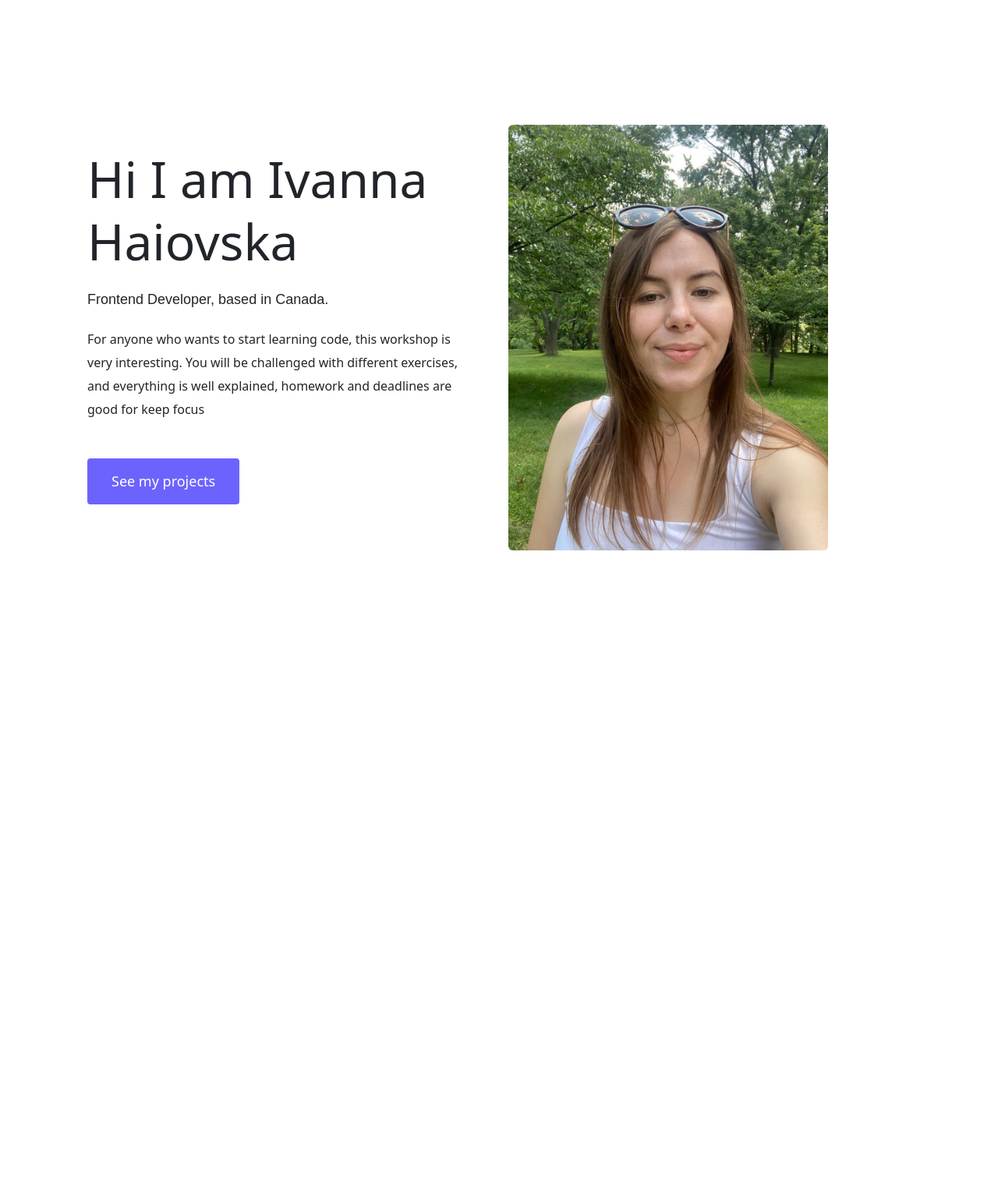
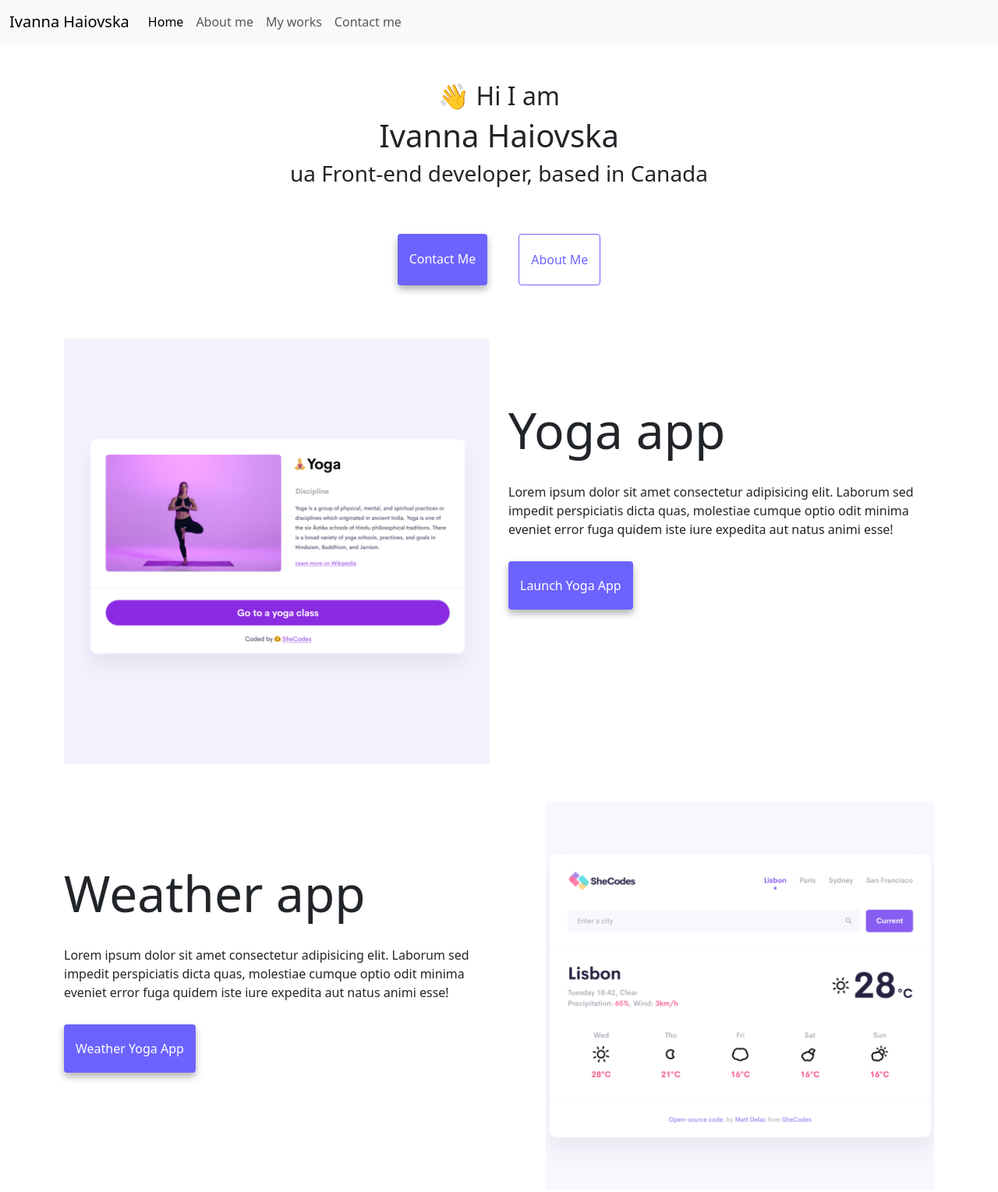
Before and after one commit to IvannaHaiovska/portfolio, a plain HTML site: page index.html in a window 1280 px wide. Shown: the top 1529 px of the page at 78% size. Before the commit the page ends 1048 px from the top, so only its background shows below. Drawn offline with nearby package versions, Linux system fonts and the light colour scheme.

Commit message:
Project page added

```diff
--- a/css/style.css
+++ b/css/style.css
@@ -1,6 +1,7 @@
 :root {
---branding-color: #6c63ff;
---secondary-color: #f9f7fe;
+    --primary-color: #6c63ff;
+    --secondary-color: #f5f2fe;
+    --box-shadow: 0 5px 10px rgba(0, 0, 0, 0.3);
     --heading-font-family: "Playfair Display",
         serif;
     --default-font-family: "Poppins",
@@ -16,7 +17,8 @@ h2,
 h3 {
     margin: 0;
 }
-*{
+
+* {
     margin: 0;
     padding: 0;
 }
@@ -33,15 +35,18 @@ padding: 0;
     font-size: 24px;
     opacity: 0.7;
 }
-.main-info{
+
+.main-info {
     background-color: #F9F7FE;
     padding-top: 100px;
     height: 600px;
 }
-.content{
+
+.content {
     margin: 40px 0;
     text-align: center;
 }
+
 .backgroundParagraph {
     background: var(--secondary-color);
     padding: 20px;
@@ -77,10 +82,12 @@ padding: 0;
 .yoga-link:hover {
     color: #373469;
 }
-.block_info h2{
+
+.block_info h2 {
     font-size: 64px;
     padding: 80px 0 20px;
 }
+
 .about-link {
     color: var(--primary-color);
     border: 1px solid var(--primary-color);
@@ -112,20 +119,25 @@ padding: 0;
 .email-link:hover {
     text-decoration: underline;
 }
+
 .about-section {
     padding: 160px 20px;
 }
+
 .about-section-content {
     margin: 30px;
 }
+
 .about-section h1 {
     font-size: 64px;
     line-height: 80px;
 }
+
 .about-section h2 {
     font-size: 18px;
     font-family: var(--default-font-family);
 }
+
 .about-section-content p {
     font-weight: normal;
     font-size: 16px;
@@ -133,16 +145,26 @@ padding: 0;
 }
 
 .about-section-content .btn-branding {
-    background: var(--branding-color);
+    background: var(--primary-color);
     border-radius: 4px;
     color: white;
     font-size: 18px;
     line-height: 27px;
     padding: 15px 30px;
 }
-.about-section-content .btn-branding:hover{
+
+.about-section-content .btn-branding:hover {
     color: black;
-        background: var(--branding-color);
+    background: var(--primary-color);
+}
+.content-project{
+    margin-top: 150px;
+}
+.content-project h1{
+    font-size: 55px;
+}
+.text-color {
+    color: #6c757d !important;
 }
 @media (max-width:576px) {
     .container h1 {
--- a/index.html
+++ b/index.html
@@ -1,5 +1,6 @@
 <!DOCTYPE html>
 <html lang="en">
+
 <head>
     <meta charset="UTF-8">
     <meta name="viewport" content="width=device-width, initial-scale=1.0">
@@ -10,27 +11,94 @@
    <script src="https://cdn.jsdelivr.net/npm/bootstrap@5.3.2/dist/js/bootstrap.bundle.min.js"
        integrity="sha384-C6RzsynM9kWDrMNeT87bh95OGNyZPhcTNXj1NW7RuBCsyN/o0jlpcV8Qyq46cDfL" crossorigin="anonymous">
    </script>
+    <link rel="preconnect" href="https://fonts.gstatic.com" />
+    <link
+        href="https://fonts.googleapis.com/css2?family=Playfair+Display:wght@700&family=Poppins:wght@500;700&display=swap"
+        rel="stylesheet" />
+
+    <script src="https://kit.fontawesome.com/ddc3ee268a.js" crossorigin="anonymous"></script>
 </head>
+
 <body>
-   <div class="about-section container">
-       <div class="row">
-           <div class="col-lg-6">
-               <div class="about-section-content">
-                   <h1 class="mb-4">Hi I am Ivanna Haiovska</h1>
-                   <h2 class="mb-4">Frontend Developer, based in Canada.</h2>
-                   <p class="mb-5">
-                       For anyone who wants to start learning code, this workshop is very
-                       interesting. You will be challenged with different exercises, and
-                       everything is well explained, homework and deadlines are good for
-                       keep focus
-                   </p>
-                   <a href="" class="btn btn-branding">See my projects</a>
+<nav class="navbar navbar-expand-lg bg-body-tertiary">
+    <div class="container-fluid">
+        <a class="navbar-brand" href="#" title="home">Ivanna Haiovska</a>
+        <button class="navbar-toggler" type="button" data-bs-toggle="collapse" data-bs-target="#navbarSupportedContent"
+            aria-controls="navbarSupportedContent" aria-expanded="false" aria-label="Toggle navigation">
+            <span class="navbar-toggler-icon"></span>
+        </button>
+        <div class="collapse navbar-collapse" id="navbarSupportedContent">
+            <ul class="navbar-nav me-auto mb-2 mb-lg-0">
+                <li class="nav-item">
+                    <a class="nav-link active" aria-current="page" href="#" title="home">Home</a>
+                </li>
+                <li class="nav-item">
+                    <a class="nav-link" href="about.html" title="about me">About me</a>
+                </li>
+                  <li class="nav-item">
+                      <a class="nav-link" href="myproject.html" title="about me">My works</a>
+                  </li>
+                <li class="nav-item">
+                    <a class="nav-link" href="about.html#contact" title="contact me">Contact me</a>
+                </li>
+            </ul>
         </div>
     </div>
-           <div class="col-lg-6">
-               <img src="images/haiovska.jpg" alt="" class="img-fluid rounded h-75">
+</nav>
+ <div class="container">
+     <h2 class="mt-5 text-center">👋 Hi I am</h2>
+     <h1 class="text-center">Ivanna Haiovska</h1>
+     <h3 class="text-center">ua Front-end developer, based in Canada</h3>
+     <div class="navigation-links">
+         <a href="about.html#contact" class="contact-link" title="contact me">Contact me</a>
+         <a href="about.html" class="about-link" title="about me">About me</a>
+     </div>
+     <div class="row mt-5">
+         <div class="col-sm-6">
+             <img src="./images/yoga.png" alt="yoga project" class="img-fluid" />
+         </div>
+         <div class="col-sm-6 block_info">
+             <h2 class="text-start">Yoga app</h2>
+             <p class="mb-5">
+                 Lorem ipsum dolor sit amet consectetur adipisicing elit. Laborum sed
+                 impedit perspiciatis dicta quas, molestiae cumque optio odit minima
+                 eveniet error fuga quidem iste iure expedita aut natus animi esse!
+             </p>
+             <a href="#" class="yoga-link m-0" title="Yoga app">Launch Yoga App</a>
+         </div>
+     </div>
+    <div class="row mt-5 d-sm-flex flex_sm_reverse">
+        <div class="col-sm-6 block_info">
+            <h2 class="text-start">Weather app</h2>
+            <p class="mb-5">
+                Lorem ipsum dolor sit amet consectetur adipisicing elit. Laborum sed
+                impedit perspiciatis dicta quas, molestiae cumque optio odit minima
+                eveniet error fuga quidem iste iure expedita aut natus animi esse!
+            </p>
+            <a href="#" class="yoga-link m-0" title="weather app">Weather Yoga App</a>
+        </div>
+        <div class="col-sm-6">
+            <img src="./images/weather.png" alt="weather project" class="img-fluid ps-5" />
+        </div>
+    </div>
+    <div class="row mt-5">
+        <div class="col-sm-6">
+            <img src="./images/yogurt.png" alt="yogurt project" class="img-fluid pe-5" />
+        </div>
+        <div class="col-sm-6 block_info ">
+            <h2 class="text-start">
+                Yogurt app
+            </h2>
+            <p class="mb-5">
+                Lorem ipsum dolor sit amet consectetur adipisicing elit. Laborum sed
+                impedit perspiciatis dicta quas, molestiae cumque optio odit minima
+                eveniet error fuga quidem iste iure expedita aut natus animi esse!
+            </p>
+            <a href="#" class="yoga-link m-0" title="yogurt app">Launch Yogurt App</a>
         </div>
     </div>
     </div>
+
 </body>
+
 </html>
```
Also changed, not shown: about.html (added, +36 -0 lines), contact.html (added, +17 -0 lines), myproject.html (added, +47 -0 lines), images/AtJ4-translation.png (added), images/dgHV-dictionary.png (added). Lines whose indentation alone changed are shown as unchanged.
